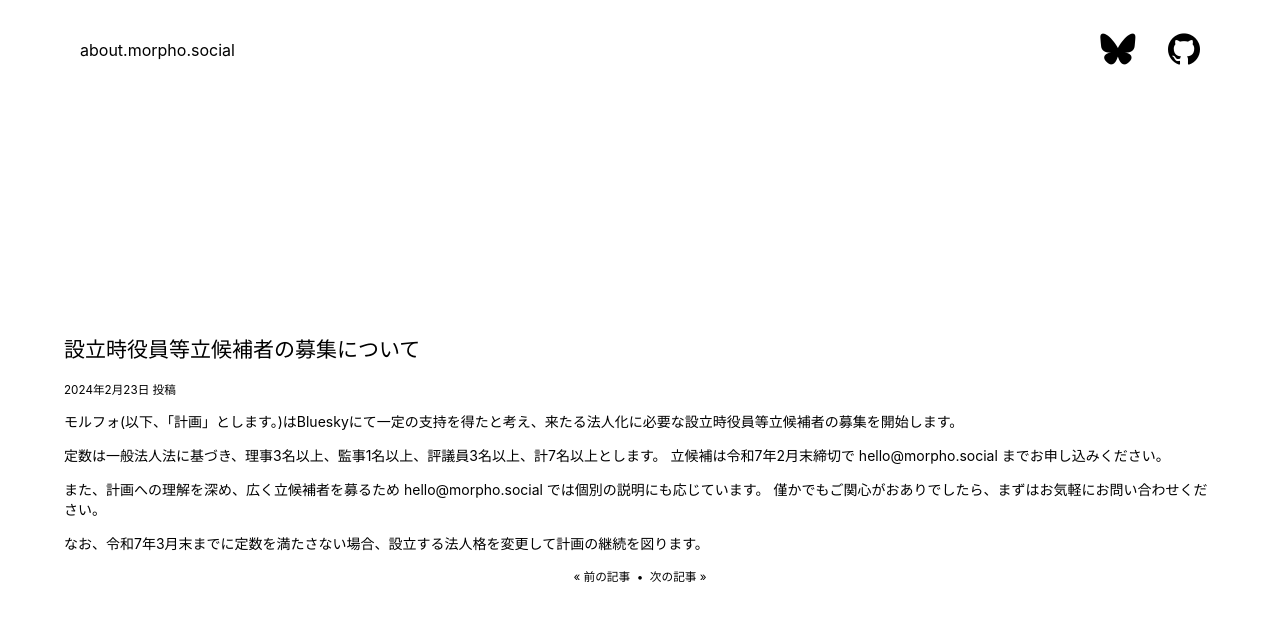
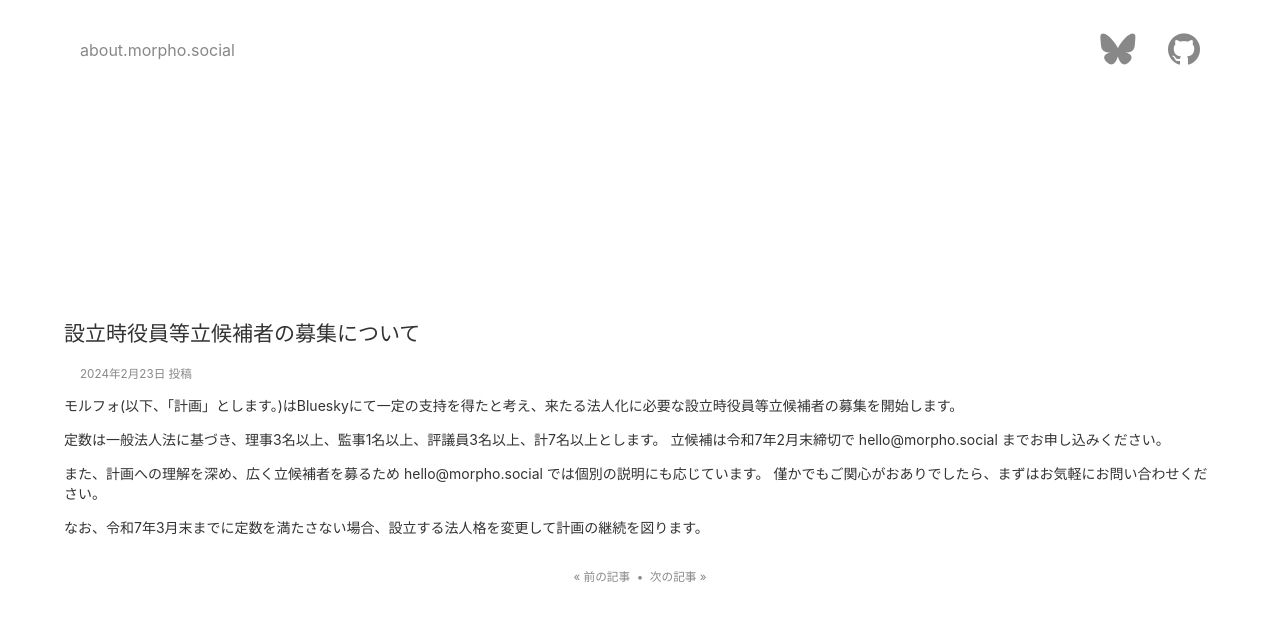
Before and after one commit to gunjo-org/gunjo-org, a Jekyll site: the page built from _posts/2024-02-23-recruitment.md, in a window 1280 px wide. Shown: the top 621 px of the page. Built offline with Jekyll 4.4.1, drawn with Linux system fonts in a browser that asks for light colours.

Commit message:
Update main.css

```diff
--- a/_includes/main.css
+++ b/_includes/main.css
@@ -21,12 +21,18 @@
 }
 
 html, body {
+  color: #333;
   padding: 0;
   margin: 0;
   font-family: -apple-system, BlinkMacSystemFont, Roboto, "Segoe UI", "Fira Sans", Avenir, "Helvetica Neue", "Lucida Grande", sans-serif;
   h1, h2, h3, h4, h5, h6 {
     font-weight: 300;
   }
+}
+
+small {
+  color: #888;
+  margin: 1rem;
 }
 
 * {
@@ -61,7 +67,7 @@
 }
 
 a {
-  color: #000;
+  color: #888;
   text-decoration: inherit;
   margin: 1rem;
 }
@@ -96,7 +102,7 @@
 
 .status {
   display: inline-block;
-  border-right: 1px solid rgba(0, 0, 0,.3);
+  border-right: 1px solid #333;
   margin: 0;
   margin-right: 20px;
   padding: 10px 23px 10px 0;
```
